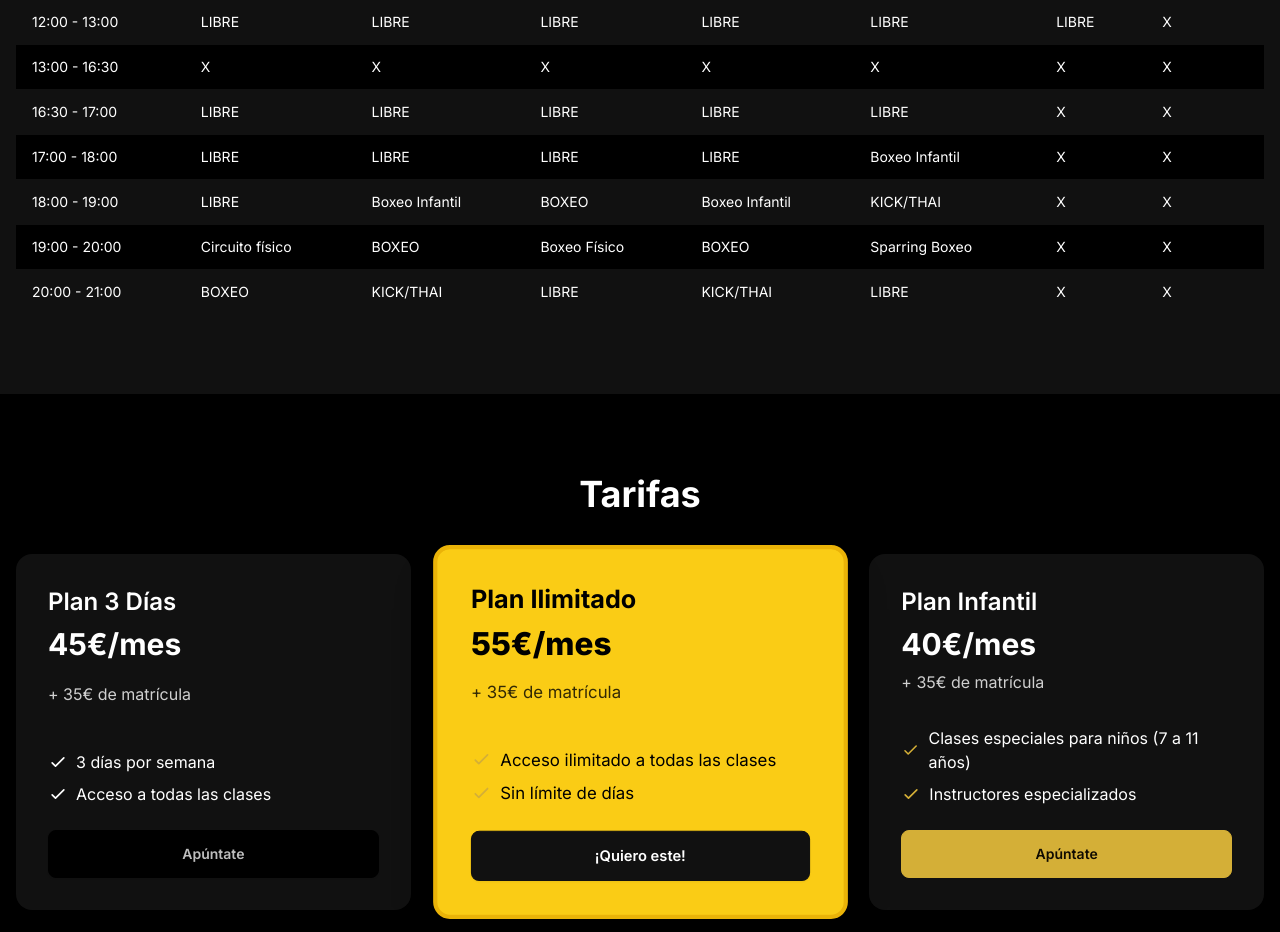
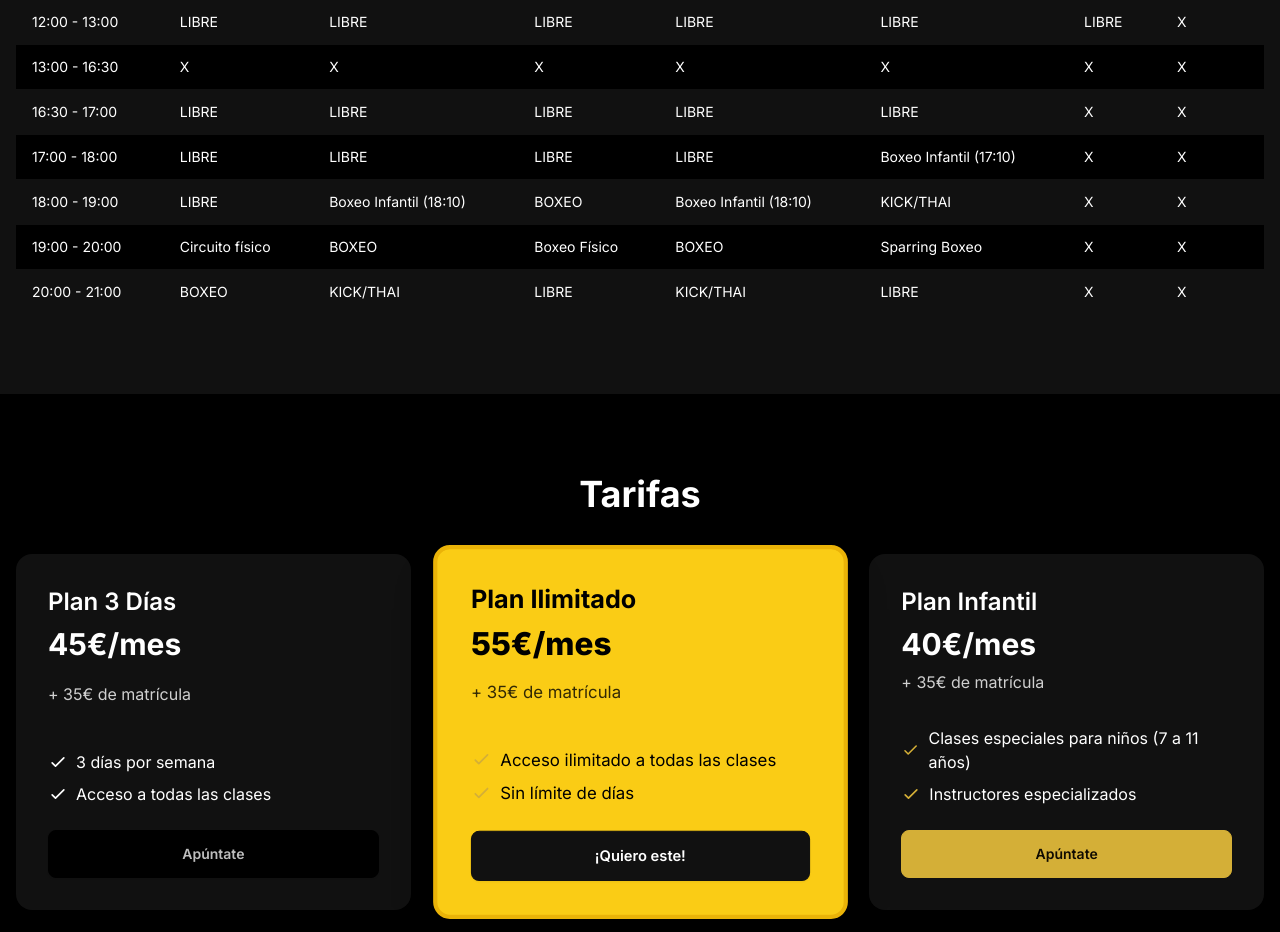
Before and after one commit to Ikerlopez13/gym_clandesyn, a Next.js app: page / in a window 1280 px wide. Shown: the part 3260-4192 px from the top of the page. Built offline with nearby package versions, Linux system fonts and the light colour scheme.

Commit message:
Update kids boxing schedule start times

```diff
--- a/src/app/page.tsx
+++ b/src/app/page.tsx
@@ -288,16 +288,16 @@ export default function Home() {
                   <td>LIBRE</td>
                   <td>LIBRE</td>
                   <td>LIBRE</td>
-                  <td>Boxeo Infantil</td>
+                  <td>Boxeo Infantil (17:10)</td>
                   <td>X</td>
                   <td>X</td>
                 </tr>
                 <tr>
                   <td>18:00 - 19:00</td>
                   <td>LIBRE</td>
-                  <td>Boxeo Infantil</td>
+                  <td>Boxeo Infantil (18:10)</td>
                   <td>BOXEO</td>
-                  <td>Boxeo Infantil</td>
+                  <td>Boxeo Infantil (18:10)</td>
                   <td>KICK/THAI</td>
                   <td>X</td>
                   <td>X</td>
```
